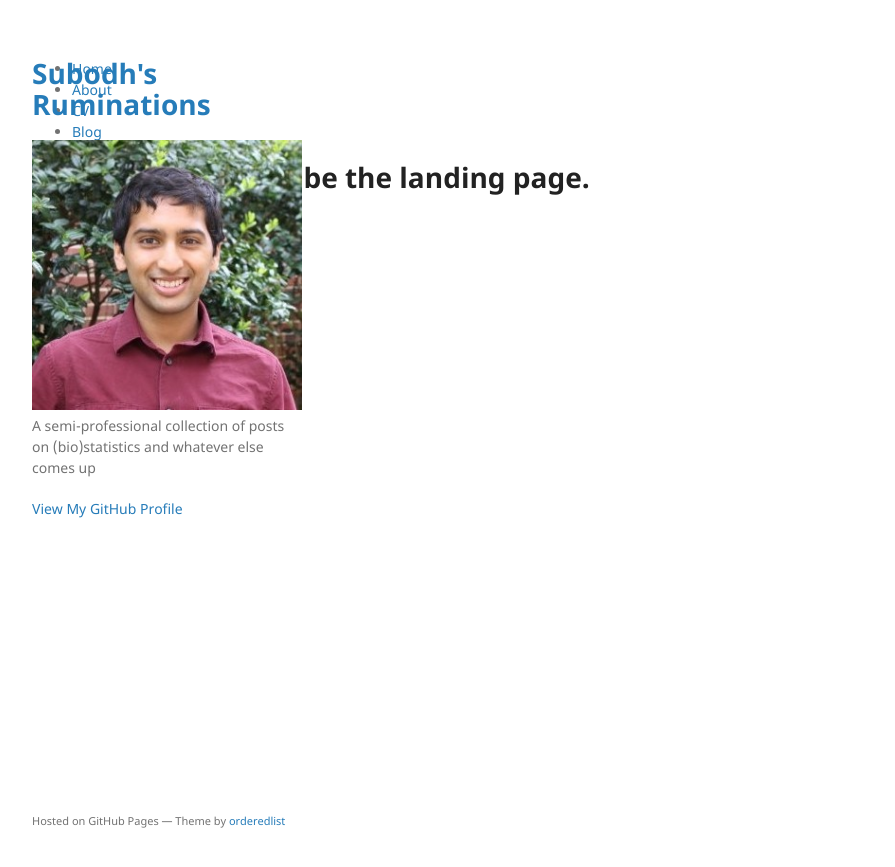
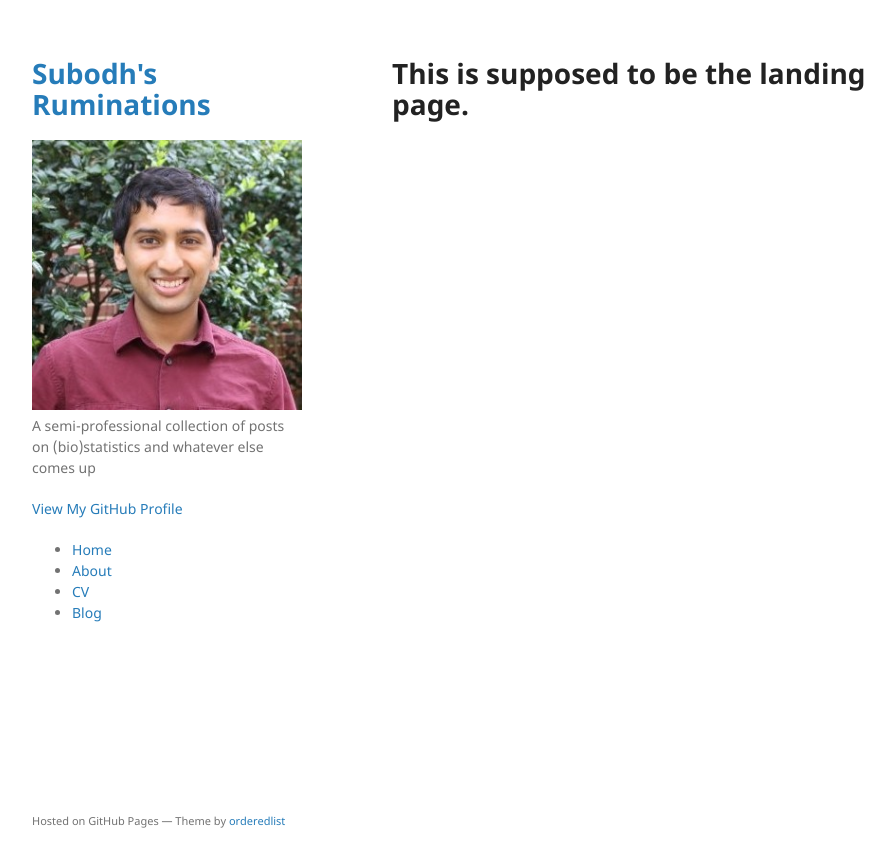
Before and after one commit to srselukar/srselukar.github.io, a Jekyll site: the page built from index.md, in a window 1280 px wide. Shown: the top 867 px of the page, without its empty margins (178-1073 px from the left). Built offline with Jekyll 4.4.1, drawn with Linux system fonts in a browser that asks for light colours; our own code applies the rules of GitHub Pages for plain Markdown files.

Commit message:
Update default.html

```diff
--- a/_layouts/default.html
+++ b/_layouts/default.html
@@ -29,10 +29,16 @@
         {% if site.github.is_user_page %}
         <p class="view"><a href="{{ site.github.owner_url }}">View My GitHub Profile</a></p>
         {% endif %}
-      </header>
 
-      <body>
-			<nav>
+        {% if site.show_downloads %}
+        <ul class="downloads">
+          <li><a href="{{ site.github.zip_url }}">Download <strong>ZIP File</strong></a></li>
+          <li><a href="{{ site.github.tar_url }}">Download <strong>TAR Ball</strong></a></li>
+          <li><a href="{{ site.github.repository_url }}">View On <strong>GitHub</strong></a></li>
+        </ul>
+        {% endif %}
+
+	      <nav>
 	    		<ul>
 	        		<li><a href="/">Home</a></li>
 		        	<li><a href="/about">About</a></li>
@@ -41,17 +47,18 @@
 	    		</ul>
 			</nav>
 			<div class="container">
+      </header>
+      <section>
 
-			{{ content }}
+      {{ content }}
 
-			</div><!-- /.container -->
-			<footer>
+      </section>
+      <footer>
         {% if site.github.is_project_page %}
         <p>This project is maintained by <a href="{{ site.github.owner_url }}">{{ site.github.owner_name }}</a></p>
         {% endif %}
         <p><small>Hosted on GitHub Pages &mdash; Theme by <a href="https://github.com/orderedlist">orderedlist</a></small></p>
       </footer>
-
     </div>
     <script src="{{ "/assets/js/scale.fix.js" | relative_url }}"></script>
     {% if site.google_analytics %}
```
